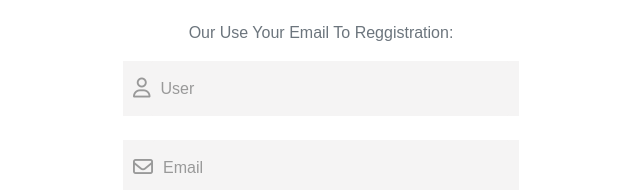
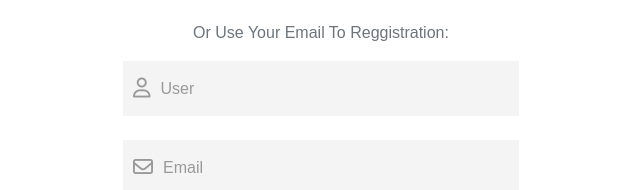
Before and after one commit to AbeerAly983/Login-system, a plain HTML site: page index.html in a window 1280 px wide. Both pictures are taken after a click on the link "SIGN UP". Shown: the part 273-463 px from the top of the page, 505-1145 px from the left. Drawn offline with Linux system fonts and the light colour scheme.

Commit message:
edit-login

```diff
--- a/css/main.css
+++ b/css/main.css
@@ -1,6 +1,11 @@
 ::-webkit-input-placeholder {
   color: #999 !important;
   font-size: 16px;
+}
+body {
+  font-family: "poppins", sans-serif;
+
+  color: #333;
 }
 .welcome {
   display: flex !important;
@@ -9,8 +14,6 @@
   height: 100vh;
 }
 .parent {
-  font-family: "poppins", sans-serif;
-  color: #333;
   display: flex;
   justify-content: center;
   align-items: center;
--- a/index.html
+++ b/index.html
@@ -60,7 +60,7 @@
                 </div>
               </div>
               <p class="text-capitalize text-secondary mt-4 lead">
-                our use your email to reggistration:
+                or use your email to reggistration:
               </p>
               <div class="container">
                 <div class="row ">
```
